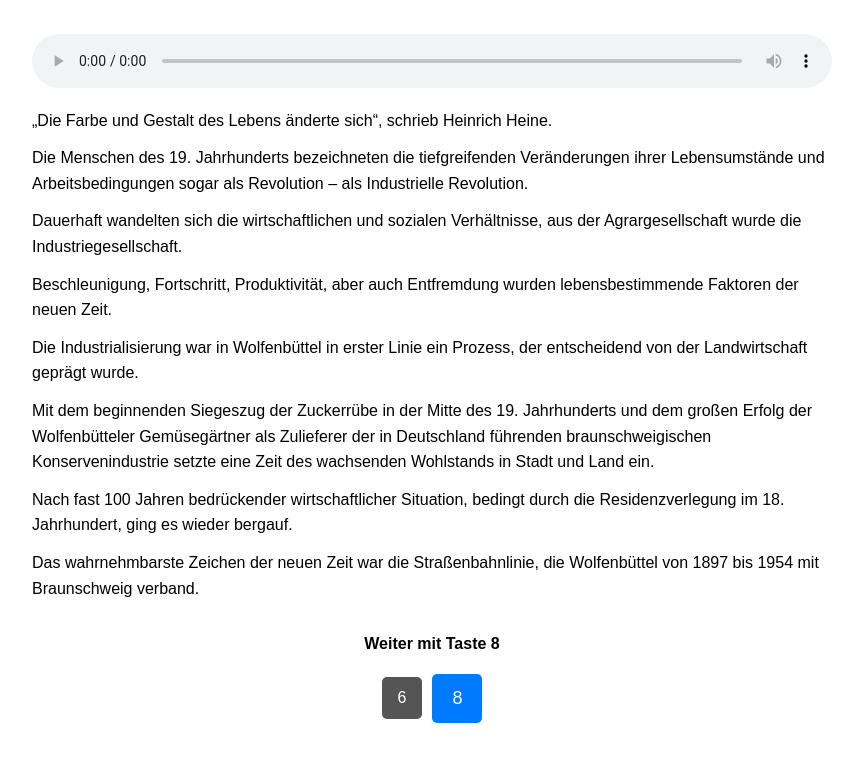
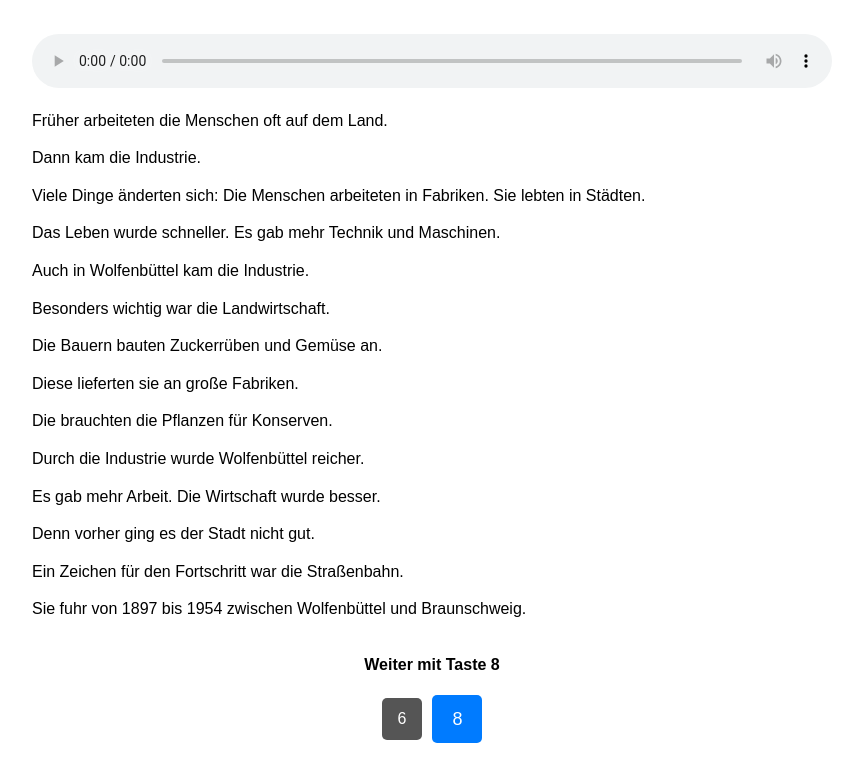
Before and after one commit to MuseumWolfenbuettel/LS7, a plain HTML site: page index.html in a window 1280 px wide. Shown: the part 80-842 px from the top of the page, without its empty margins (208-1071 px from the left). Drawn offline with Linux system fonts and the light colour scheme.

Commit message:
Update index.html

```diff
--- a/index.html
+++ b/index.html
@@ -67,21 +67,20 @@
             Ihr Browser unterstützt kein Audio-Element.
         </audio>
 
-        <p>„Die Farbe und Gestalt des Lebens änderte sich“, schrieb Heinrich Heine.</p>
-
-        <p>Die Menschen des 19. Jahrhunderts bezeichneten die tiefgreifenden Veränderungen ihrer Lebensumstände und Arbeitsbedingungen sogar als Revolution – als Industrielle Revolution.</p>
-
-        <p>Dauerhaft wandelten sich die wirtschaftlichen und sozialen Verhältnisse, aus der Agrargesellschaft wurde die Industriegesellschaft.</p>
-
-        <p>Beschleunigung, Fortschritt, Produktivität, aber auch Entfremdung wurden lebensbestimmende Faktoren der neuen Zeit.</p>
-
-        <p>Die Industrialisierung war in Wolfenbüttel in erster Linie ein Prozess, der entscheidend von der Landwirtschaft geprägt wurde.</p>
-
-        <p>Mit dem beginnenden Siegeszug der Zuckerrübe in der Mitte des 19. Jahrhunderts und dem großen Erfolg der Wolfenbütteler Gemüsegärtner als Zulieferer der in Deutschland führenden braunschweigischen Konservenindustrie setzte eine Zeit des wachsenden Wohlstands in Stadt und Land ein.</p>
-
-        <p>Nach fast 100 Jahren bedrückender wirtschaftlicher Situation, bedingt durch die Residenzverlegung im 18. Jahrhundert, ging es wieder bergauf.</p>
-
-        <p>Das wahrnehmbarste Zeichen der neuen Zeit war die Straßenbahnlinie, die Wolfenbüttel von 1897 bis 1954 mit Braunschweig verband.</p>
+        <p>Früher arbeiteten die Menschen oft auf dem Land.</p>
+        <p>Dann kam die Industrie.</p>
+        <p>Viele Dinge änderten sich: Die Menschen arbeiteten in Fabriken. Sie lebten in Städten.</p>
+        <p>Das Leben wurde schneller. Es gab mehr Technik und Maschinen.</p>
+        <p>Auch in Wolfenbüttel kam die Industrie.</p>
+        <p>Besonders wichtig war die Landwirtschaft.</p>
+        <p>Die Bauern bauten Zuckerrüben und Gemüse an.</p>
+        <p>Diese lieferten sie an große Fabriken.</p>
+        <p>Die brauchten die Pflanzen für Konserven.</p>
+        <p>Durch die Industrie wurde Wolfenbüttel reicher.</p>
+        <p>Es gab mehr Arbeit. Die Wirtschaft wurde besser.</p>
+        <p>Denn vorher ging es der Stadt nicht gut.</p>
+        <p>Ein Zeichen für den Fortschritt war die Straßenbahn.</p>
+        <p>Sie fuhr von 1897 bis 1954 zwischen Wolfenbüttel und Braunschweig.</p>
 
         <p class="instruction">Weiter mit Taste 8</p>
 
```
